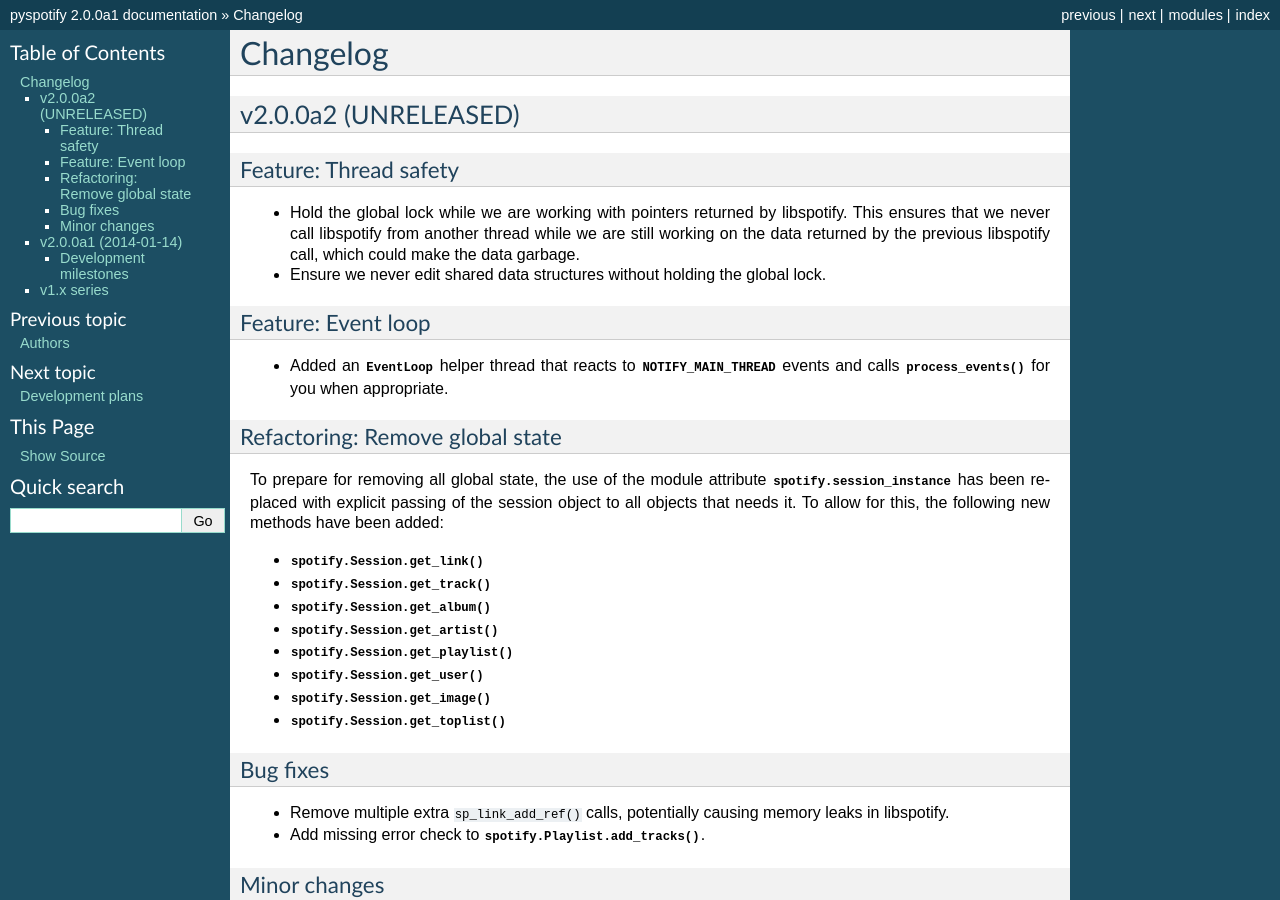
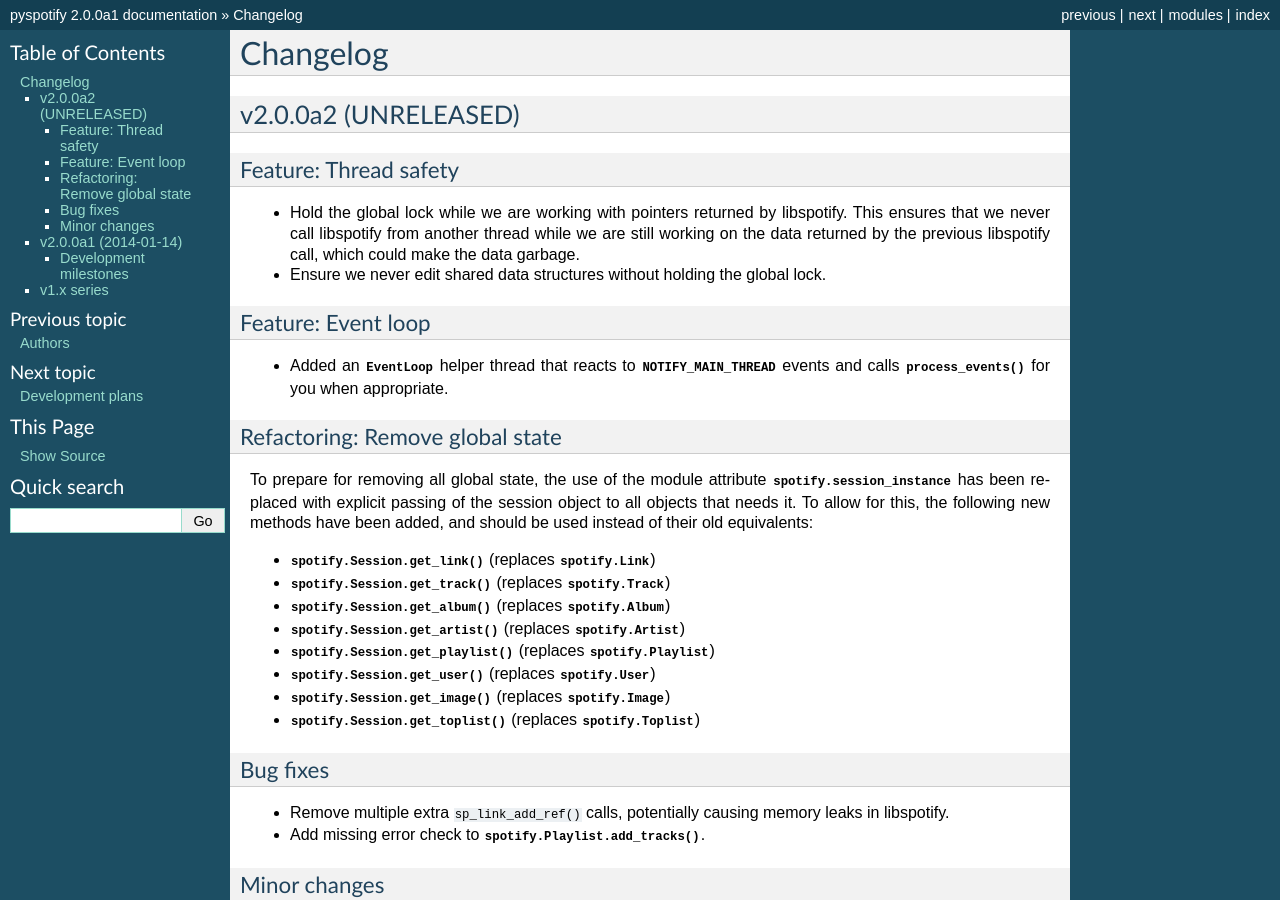
Before and after one commit to jodal/pyspotify, a Sphinx documentation site: the page built from docs/changelog.rst, in a window 1280 px wide and 900 px high. Built offline with Sphinx 7.4.7, drawn with Linux system fonts in a browser that asks for light colours; pages that are not in the unit, such as notebooks, are missing from menus.

Commit message:
docs: Explain what the new session getters replaces

```diff
--- a/docs/changelog.rst
+++ b/docs/changelog.rst
@@ -28,16 +28,17 @@
 To prepare for removing all global state, the use of the module attribute
 :attr:`spotify.session_instance` has been replaced with explicit passing of the
 session object to all objects that needs it. To allow for this, the following
-new methods have been added:
+new methods have been added, and should be used instead of their old
+equivalents:
 
-- :meth:`spotify.Session.get_link`
-- :meth:`spotify.Session.get_track`
-- :meth:`spotify.Session.get_album`
-- :meth:`spotify.Session.get_artist`
-- :meth:`spotify.Session.get_playlist`
-- :meth:`spotify.Session.get_user`
-- :meth:`spotify.Session.get_image`
-- :meth:`spotify.Session.get_toplist`
+- :meth:`spotify.Session.get_link` (replaces :class:`spotify.Link`)
+- :meth:`spotify.Session.get_track` (replaces :class:`spotify.Track`)
+- :meth:`spotify.Session.get_album` (replaces :class:`spotify.Album`)
+- :meth:`spotify.Session.get_artist` (replaces :class:`spotify.Artist`)
+- :meth:`spotify.Session.get_playlist` (replaces :class:`spotify.Playlist`)
+- :meth:`spotify.Session.get_user` (replaces :class:`spotify.User`)
+- :meth:`spotify.Session.get_image` (replaces :class:`spotify.Image`)
+- :meth:`spotify.Session.get_toplist` (replaces :class:`spotify.Toplist`)
 
 Bug fixes
 ---------
```
